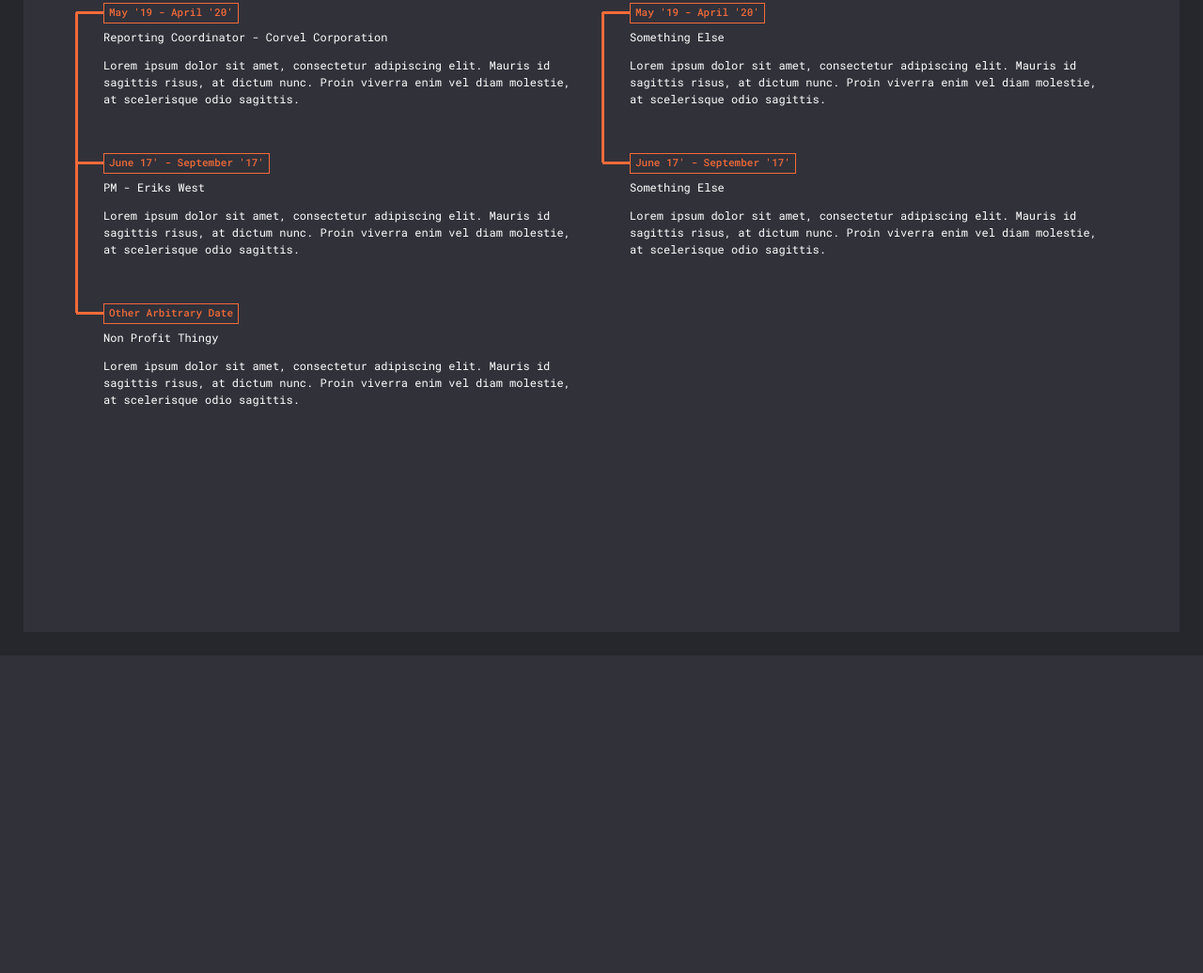
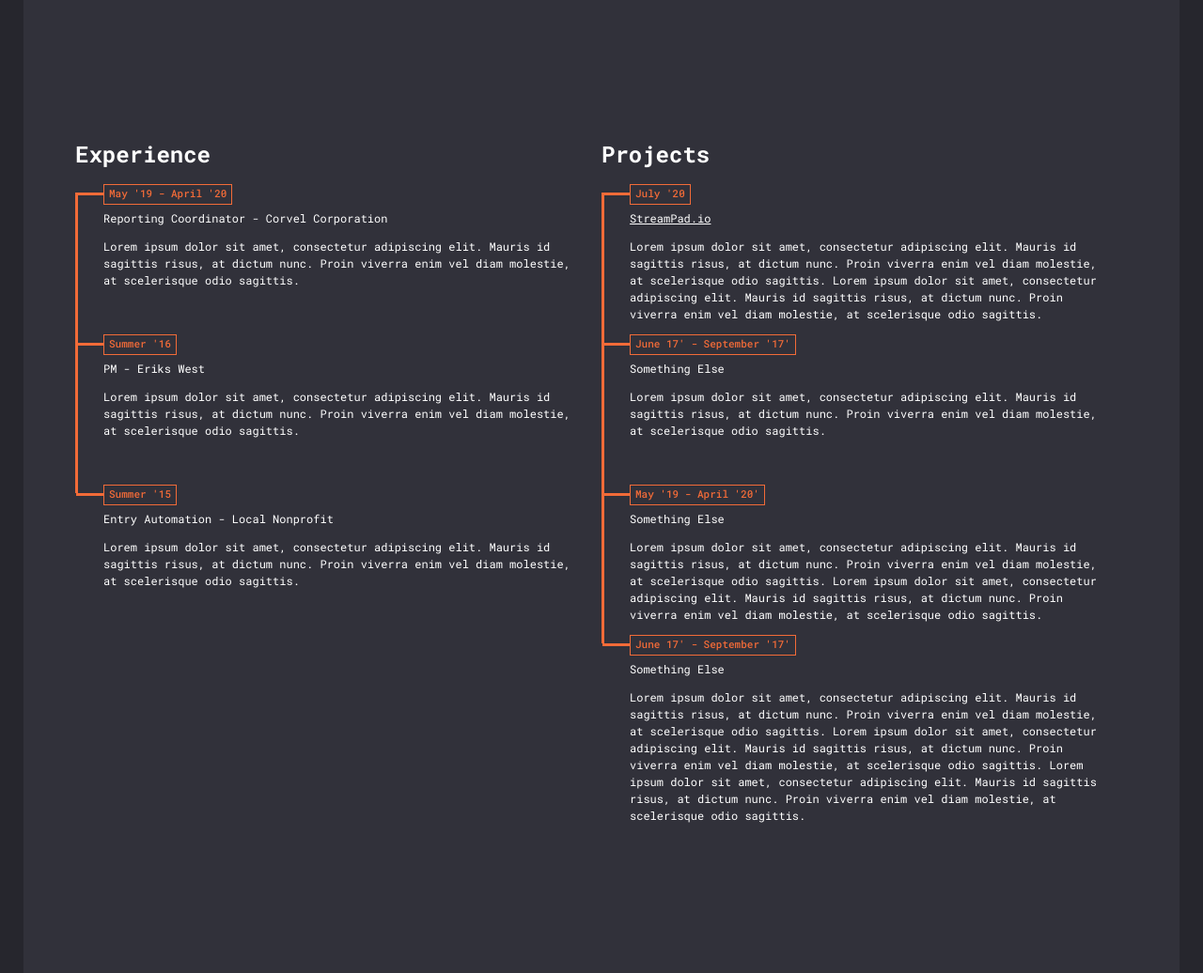
Before and after one commit to MDeanLindsay/mdlindsay, a website built with Parcel: page index.html in a window 1280 px wide. Shown: the part 1312-2348 px from the top of the page at 94% size. Before the commit the page ends 2010 px from the top, so only its background shows below. Built offline with nearby package versions, Linux system fonts and the light colour scheme.

Commit message:
minor content additions

```diff
--- a/index.html
+++ b/index.html
@@ -32,6 +32,7 @@
                 mattis. Sed ut lorem non lectus tincidunt tincidunt eget a leo. Vestibulum hendrerit justo et metus
                 pellentesque laoreet. Morbi eu mauris tellus. Nam odio augue, ornare ut cursus a, cursus porta elit.</P>
             <div class="about-column">
+                <h2>TL;DR</h2>
                 <ul>
                     <li> <strong>Name:</strong> Michael Dean Lindsay</li>
                     <li> <strong>Age:</strong> 25 Years </li>
@@ -46,9 +47,10 @@
         </div>
         <div class="resume">
             <div class="resume-items">
+                <h1>Experience</h1>
                 <div class="resume-item">
                     <div class="dates">
-                        May '19 - April '20'
+                        May '19 - April '20
                     </div>
                     <div class="title">
                         Reporting Coordinator - Corvel Corporation
@@ -58,7 +60,7 @@
                 </div>
                 <div class="resume-item">
                     <div class="dates">
-                        June 17' - September '17'
+                        Summer '16
                     </div>
                     <div class="title">
                         PM - Eriks West
@@ -68,27 +70,29 @@
                 </div>
                 <div class="resume-item">
                     <div class="dates">
-                        Other Arbitrary Date
+                        Summer '15
                     </div>
                     <div class="title">
-                        Non Profit Thingy
+                        Entry Automation - Local Nonprofit
                     </div>
                     <p>Lorem ipsum dolor sit amet, consectetur adipiscing elit. Mauris id sagittis
                         risus, at dictum nunc. Proin viverra enim vel diam molestie, at scelerisque odio sagittis. </p>
                 </div>
             </div>
             <div class="resume-items">
+                <h1>Projects</h1>
                 <div class="resume-item">
-
                     <div class="dates">
-
-                        May '19 - April '20'
+                        July '20
                     </div>
                     <div class="title">
-                        Something Else
+                        <a href="https://Streampad.io">StreamPad.io</a>
                     </div>
                     <p>Lorem ipsum dolor sit amet, consectetur adipiscing elit. Mauris id sagittis
                         risus, at dictum nunc. Proin viverra enim vel diam molestie, at scelerisque odio sagittis.
+                        Lorem ipsum dolor sit amet, consectetur adipiscing elit. Mauris id sagittis
+                        risus, at dictum nunc. Proin viverra enim vel diam molestie, at scelerisque odio sagittis.
+
                     </p>
                 </div>
                 <div class="resume-item">
@@ -101,12 +105,41 @@
                     <p>Lorem ipsum dolor sit amet, consectetur adipiscing elit. Mauris id sagittis
                         risus, at dictum nunc. Proin viverra enim vel diam molestie, at scelerisque odio sagittis. </p>
                 </div>
+                <div class="resume-item">
+                    <div class="dates">
+                        May '19 - April '20'
+                    </div>
+                    <div class="title">
+                        Something Else
+                    </div>
+                    <p>Lorem ipsum dolor sit amet, consectetur adipiscing elit. Mauris id sagittis
+                        risus, at dictum nunc. Proin viverra enim vel diam molestie, at scelerisque odio sagittis.
+                        Lorem ipsum dolor sit amet, consectetur adipiscing elit. Mauris id sagittis
+                        risus, at dictum nunc. Proin viverra enim vel diam molestie, at scelerisque odio sagittis.
+                    </p>
+                </div>
+                <div class="resume-item">
+                    <div class="dates">
+                        June 17' - September '17'
+                    </div>
+                    <div class="title">
+                        Something Else
+                    </div>
+                    <p>Lorem ipsum dolor sit amet, consectetur adipiscing elit. Mauris id sagittis
+                        risus, at dictum nunc. Proin viverra enim vel diam molestie, at scelerisque odio sagittis.
+                        Lorem ipsum dolor sit amet, consectetur adipiscing elit. Mauris id sagittis
+                        risus, at dictum nunc. Proin viverra enim vel diam molestie, at scelerisque odio sagittis.
+                        Lorem ipsum dolor sit amet, consectetur adipiscing elit. Mauris id sagittis
+                        risus, at dictum nunc. Proin viverra enim vel diam molestie, at scelerisque odio sagittis.</p>
+                </div>
             </div>
         </div>
 
 
+
     </div>
     <script src="./app.js"></script>
+    <script src="https://unpkg.com/ionicons@5.1.2/dist/ionicons.js"></script>
 </body>
 
 </html>
--- a/style.css
+++ b/style.css
@@ -32,6 +32,7 @@ body{
 .cover .name {
     font-size: 56px;
     font-weight: 700;
+    text-shadow: 3px 0px #f26b38;
 }
 
 .cover .title {
@@ -50,6 +51,7 @@ body{
     column-gap: 75px;
     justify-content: center;
     padding-bottom: 100px;
+    padding-top: 100px;
 }
 
 ul {
@@ -95,12 +97,10 @@ ul {
     font-size: 0.9rem;
     line-height: 2.8rem;
     text-align: center;
-    transition-property: box-shadow, transform;
     white-space: nowrap;
-    will-change: box-shadow, transform;
     padding: 0 30px;
     cursor: pointer;
-    margin: 30px 0 0 75px;
+    margin: 30px 0 0 30px;
 }
 
 
@@ -112,6 +112,9 @@ ul {
     width: 700px;
 }
 
+.resume a {
+    color: #ffffff;
+}
 .resume .resume-item {
     position: relative;
     top: 0;
```
Also changed, not shown: images/checkmark.svg (added).
